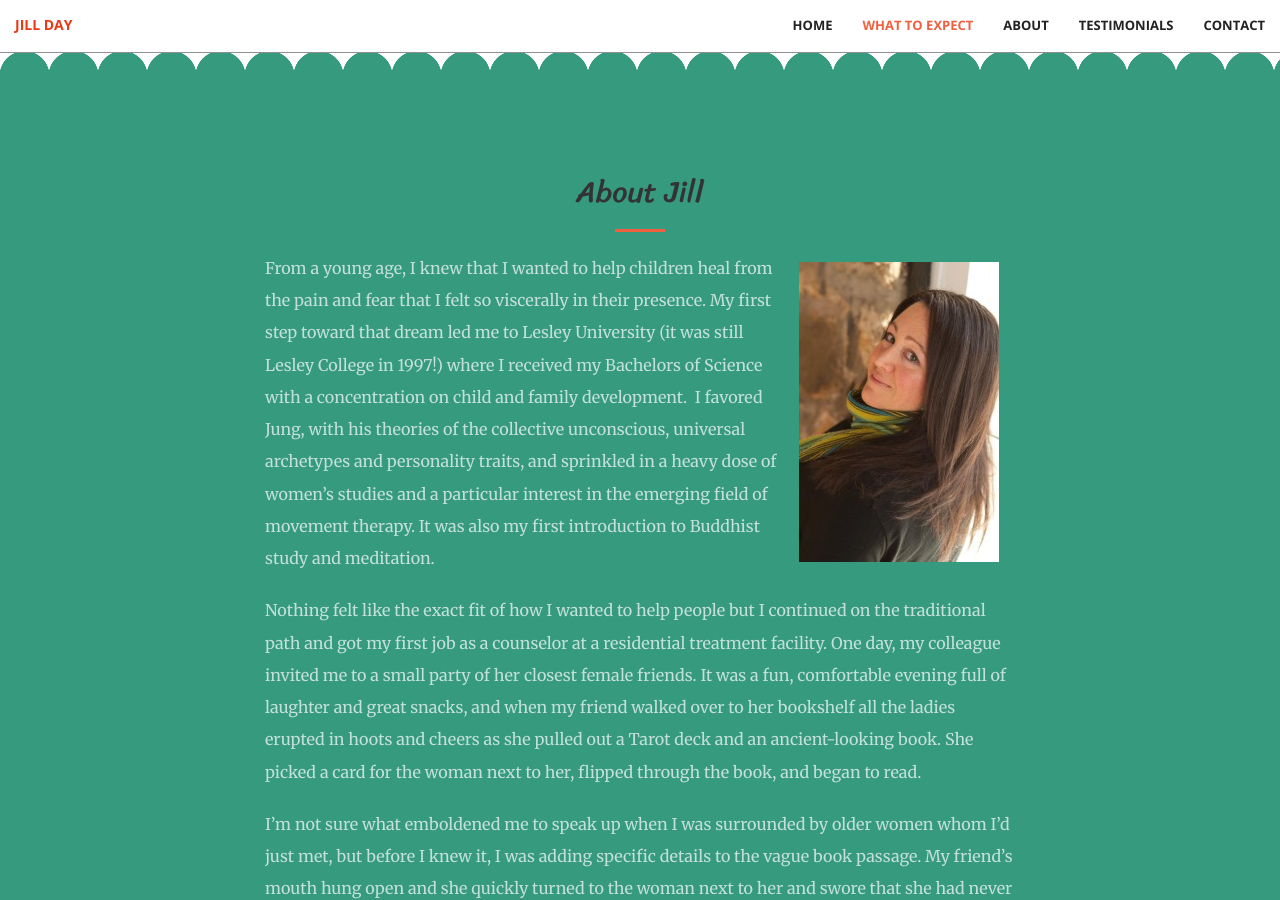
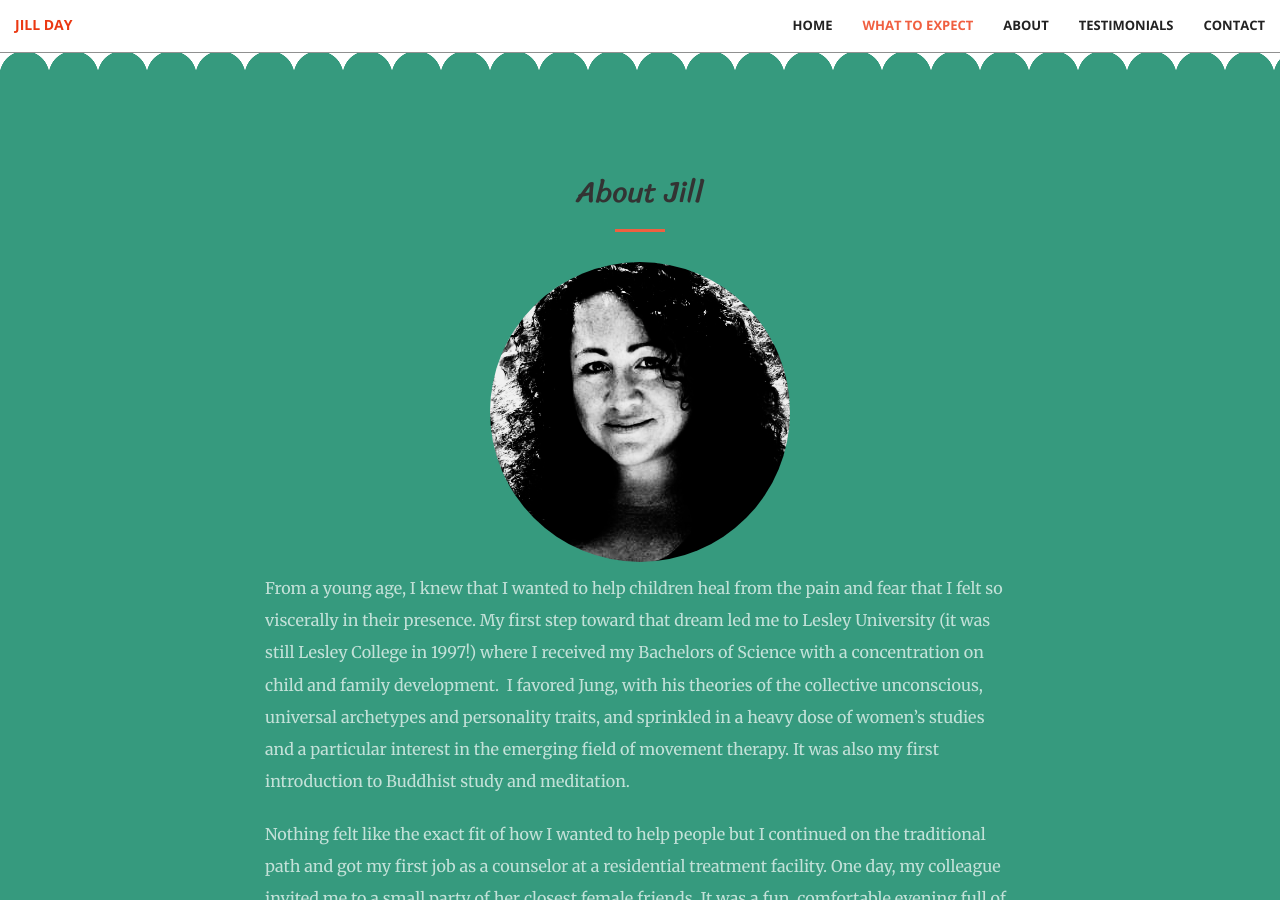
Before and after one commit to audreyshub/jilladay, a Jekyll site: the page built from index.html, in a window 1280 px wide and 900 px high, scrolled down 1688 px. Built offline with Jekyll 4.4.1, drawn with Linux system fonts in a browser that asks for light colours; comment, search, counter and statistics services are not loaded.

Commit message:
change photo

```diff
--- a/_includes/about.html
+++ b/_includes/about.html
@@ -7,8 +7,13 @@
             </div>
         </div>
         <div class="row">
+            <div class="col-lg-8 col-lg-offset-2 text-center">
+                <img src="../img/jill-day.jpg" alt="Jill Day photo" align="center" hspace=16 vspace=10 style="border-radius:50%">
+            </div>
+        </div>
+        <div class="row">
             <div class="col-lg-8 col-lg-offset-2 text-align">
-                <img src="../img/jillday.jpg" alt="Jill Day photo" align="right" hspace=16 vspace=10 >
+
                 <p class="text-faded">From a young age, I knew that I wanted to help children heal from the pain and fear that I felt so viscerally in their presence. My first step toward that dream led me to Lesley University (it was still Lesley College in 1997!) where I received my Bachelors of Science with a concentration on child and family development.  I favored Jung, with his theories of the collective unconscious, universal archetypes and personality traits, and sprinkled in a heavy dose of women’s studies and a particular interest in the emerging field of movement therapy. It was also my first introduction to Buddhist study and meditation.</p>
                 <p class="text-faded">Nothing felt like the exact fit of how I wanted to help people but I continued on the traditional path and got my first job as a counselor at a residential treatment facility.  One day, my colleague invited me to a small party of her closest female friends.  It was a fun, comfortable evening full of laughter and great snacks, and when my friend walked over to her bookshelf all the ladies erupted in hoots and cheers as she pulled out a Tarot deck and an ancient-looking book.  She picked a card for the woman next to her, flipped through the book, and began to read.</p>
                 <p class="text-faded">I’m not sure what emboldened me to speak up when I was surrounded by older women whom I’d just met, but before I knew it, I was adding specific details to the vague book passage. My friend’s mouth hung open and she quickly turned to the woman next to her and swore that she had never talked to me about her personal life. I nodded emphatically that it was true. But then my friend turned to me and questioned how I could possibly know the things I did. I shrugged, suddenly self-conscious, and gave my honest answer—I didn’t know, it was just something that I’d always been able to sense about some people, and didn’t know that it wasn’t the norm.  The rest of the women begged me to pull a card for them and give my impressions. A few years later I decided to get some formal training in Tarot at Regina Russell’s Tea Room.</p>
```
